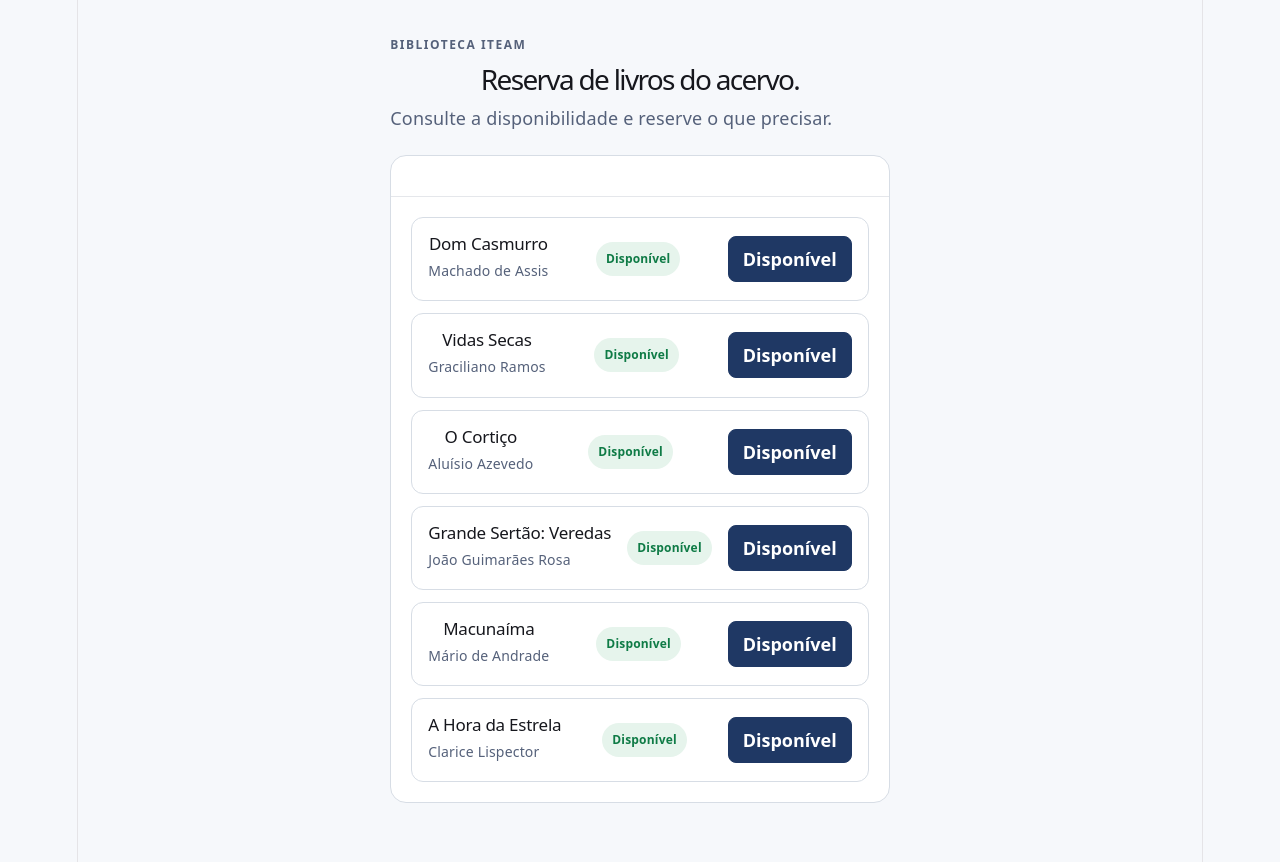
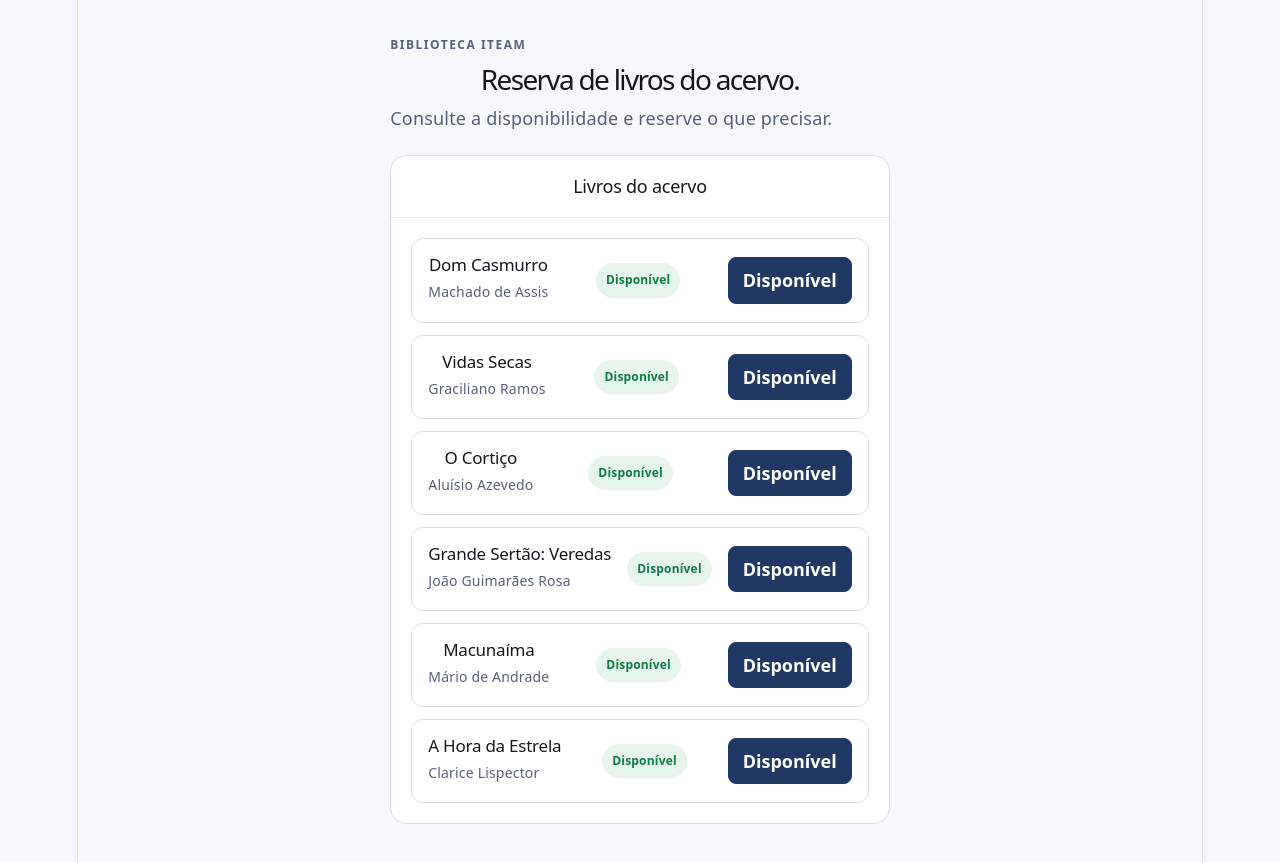
Before and after one commit to YuriMenandro/reserva-biblioteca-YuriPorto, a React (Vite) app: page / in a window 1280 px wide. Shown: the top 862 px of the page. Built offline with nearby package versions, Linux system fonts and the light colour scheme.

Commit message:
feat: adiciona título no panel

```diff
--- a/src/App.jsx
+++ b/src/App.jsx
@@ -17,7 +17,7 @@ export default function App() {
         <p>Consulte a disponibilidade e reserve o que precisar.</p>
       </header>
 
-      <Panel>
+      <Panel title="Livros do acervo" >
         <BookList books={books} onReserved={handleReserve} />
       </Panel>
     </main>
```
